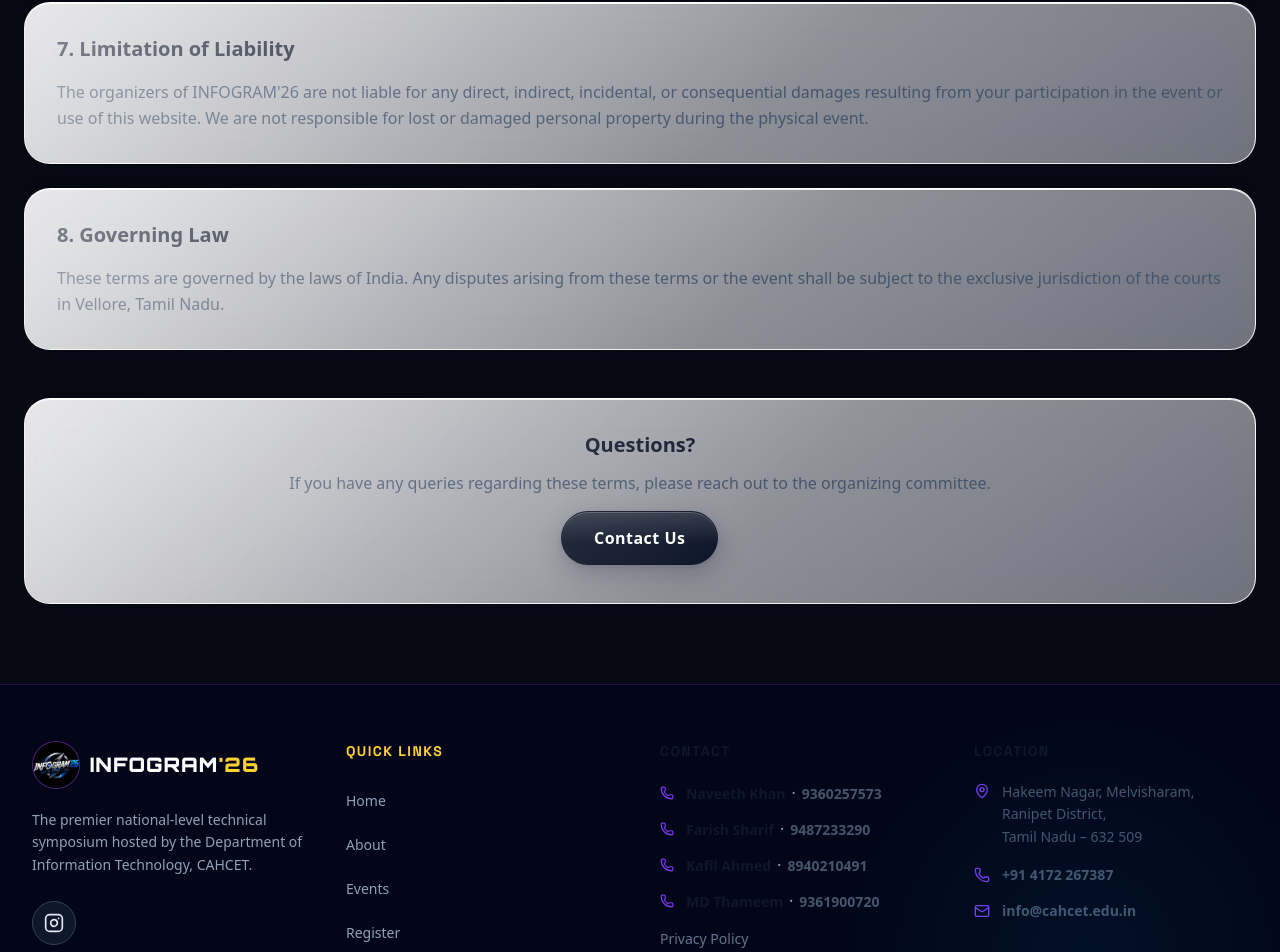
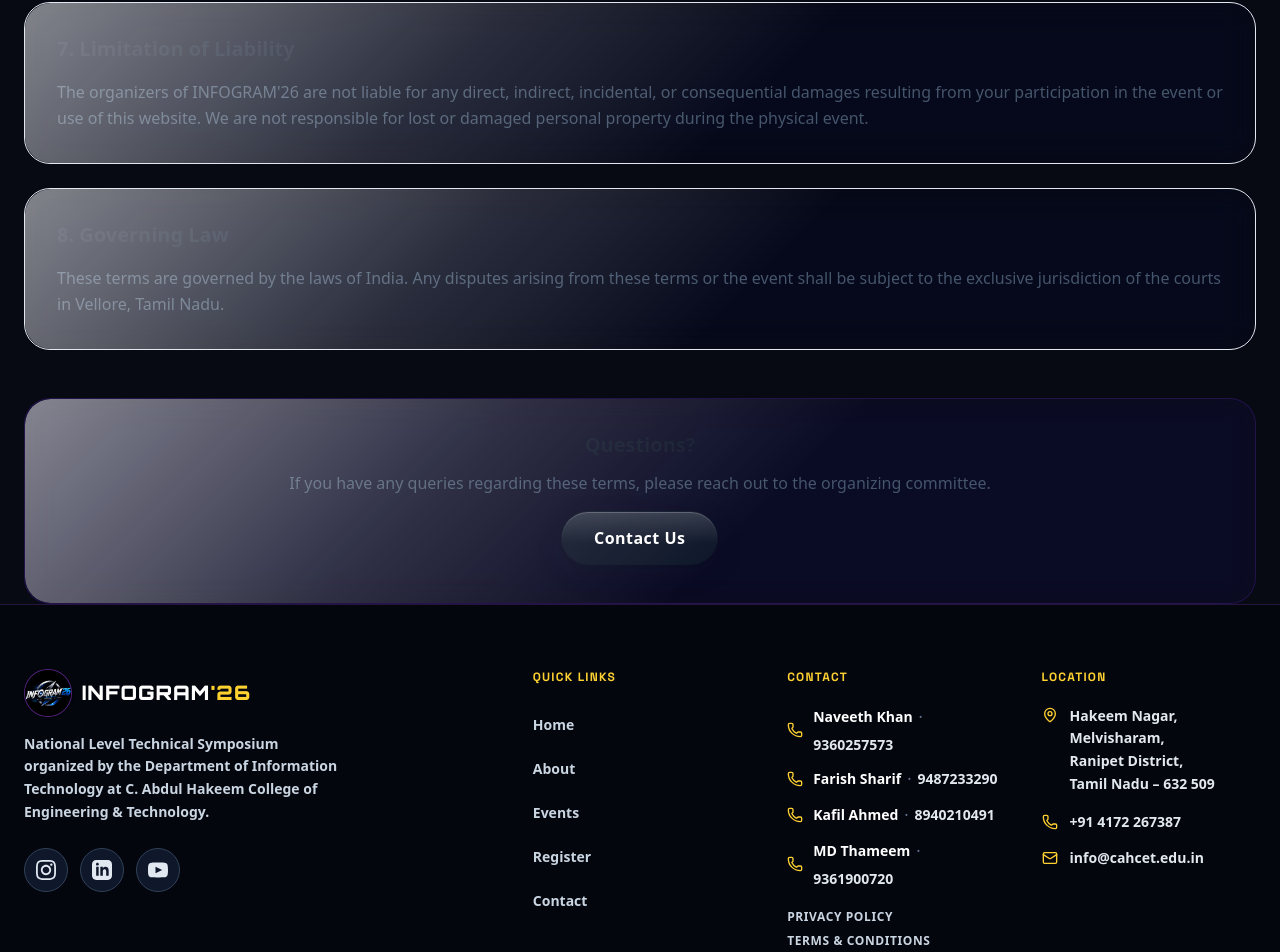
Before and after one commit to maithreyan12/INFOGRAM26, a Next.js app in the folder infogram26-app/: page /terms in a window 1280 px wide. Shown: the part 1799-2751 px from the top of the page. Built offline with nearby package versions, Linux system fonts and the light colour scheme; no server answers.

Commit message:
fix: resolve dark mode card background override and make Appziio developer credit 100% prominent & glowing

```diff
--- a/infogram26-app/src/app/globals.css
+++ b/infogram26-app/src/app/globals.css
@@ -244,30 +244,15 @@
 
 /* Premium card — Apple Light Liquid Glass */
 .glass-card {
-  background: linear-gradient(
-    145deg,
-    rgba(255, 255, 255, 0.82) 0%,
-    rgba(255, 255, 255, 0.55) 60%,
-    rgba(241, 245, 249, 0.45) 100%
-  );
-  backdrop-filter: saturate(180%) blur(24px);
-  -webkit-backdrop-filter: saturate(180%) blur(24px);
-  border: 1px solid rgba(255, 255, 255, 0.85);
-  border-top: 1px solid rgba(255, 255, 255, 1);
-  border-left: 1px solid rgba(255, 255, 255, 0.9);
-  box-shadow:
-    0 10px 35px rgba(15, 23, 42, 0.05),
-    0 2px 8px rgba(15, 23, 42, 0.03),
-    inset 0 1px 0 rgba(255, 255, 255, 0.9);
+  backdrop-filter: saturate(180%) blur(16px);
+  -webkit-backdrop-filter: saturate(180%) blur(16px);
   border-radius: 26px;
-  color: #0f172a;
   transition:
     transform 0.35s var(--spring),
     box-shadow 0.35s var(--ease-smooth),
     background 0.35s var(--ease-smooth),
     border-color 0.35s var(--ease-smooth);
   transform: translate3d(0, 0, 0);
-  backface-visibility: hidden;
   position: relative;
   overflow: hidden;
 }
--- a/infogram26-app/src/components/home/StatsSection.tsx
+++ b/infogram26-app/src/components/home/StatsSection.tsx
@@ -64,10 +64,10 @@ export default function StatsSection() {
                   damping: 24,
                 }}
                 style={{ willChange: 'transform, opacity', WebkitTapHighlightColor: 'transparent' }}
-                className={`glass-card p-4 sm:p-6 md:p-8 rounded-2xl flex flex-col items-center text-center cursor-default select-none border transition-all duration-300 ${
+                className={`p-4 sm:p-6 md:p-8 rounded-3xl flex flex-col items-center text-center cursor-default select-none border transition-all duration-300 ${
                   isDark
-                    ? 'bg-slate-900/85 border-purple-500/30 text-white shadow-2xl hover:border-purple-400/50'
-                    : 'bg-white/90 border-slate-200 text-slate-900 shadow-md hover:border-[#7c3aed]/30'
+                    ? 'bg-slate-900/95 border-purple-500/40 text-white shadow-2xl hover:border-purple-400/60'
+                    : 'bg-white border-slate-200 text-slate-950 shadow-xl hover:border-[#7c3aed]/40'
                 }`}
               >
                 <div className={`w-10 h-10 sm:w-12 sm:h-12 rounded-2xl ${stat.bg} border ${stat.border} flex items-center justify-center mb-3 sm:mb-4`}>
--- a/infogram26-app/src/components/layout/Footer.tsx
+++ b/infogram26-app/src/components/layout/Footer.tsx
@@ -2,20 +2,7 @@
 
 import Link from 'next/link';
 import { Mail, Phone, MapPin } from 'lucide-react';
-
 import { useTheme } from '@/context/ThemeContext';
-
-const socialLinks = [
-  {
-    label: 'Instagram',
-    href: 'https://www.instagram.com/infogram_2k26?utm_source=qr&igsh=N2JqNW5zOWF0cHIw',
-    icon: (
-      <svg className="w-5 h-5" viewBox="0 0 24 24" fill="none" stroke="currentColor" strokeWidth="2" strokeLinecap="round" strokeLinejoin="round">
-        <rect x="2" y="2" width="20" height="20" rx="5" ry="5" /><path d="M16 11.37A4 4 0 1 1 12.63 8 4 4 0 0 1 16 11.37z" /><line x1="17.5" y1="6.5" x2="17.51" y2="6.5" />
-      </svg>
-    ),
-  },
-];
 
 const quickLinks = [
   { name: 'Home', path: '/' },
@@ -25,11 +12,6 @@ const quickLinks = [
   { name: 'Contact', path: '/contact' },
 ];
 
-const legalLinks = [
-  { name: 'Privacy Policy', path: '/privacy-policy' },
-  { name: 'Terms & Conditions', path: '/terms' },
-];
-
 const contactPersons = [
   { name: 'Naveeth Khan', phone: '9360257573' },
   { name: 'Farish Sharif', phone: '9487233290' },
@@ -37,28 +19,55 @@ const contactPersons = [
   { name: 'MD Thameem', phone: '9361900720' },
 ];
 
-const officials = [
-  { title: 'Chief Patron', names: ['Janab Dr. S. Ziauddeen Ahmed, Chairman', 'Janab V. Mohammed Rizwanullah, Correspondent'] },
-  { title: 'Patron', names: ['Dr. M. Sasikumar, Principal', 'Dr. A. Md Muzaffar Hussain, Vice-Principal'] },
-  { title: 'HOD', names: ['Dr. S. Umamaheswari, Prof & Head/IT'] },
-  { title: 'Convenors', names: ['Mr. M. Mohamed Rafee, AP/IT', 'Mr. I. Abdulla, AP/IT'] },
-  { title: 'Student Coordinators', names: ['Final Year IT Students'] },
+const legalLinks = [
+  { name: 'Privacy Policy', path: '/privacy-policy' },
+  { name: 'Terms & Conditions', path: '/terms' },
+];
+
+const socialLinks = [
+  {
+    label: 'Instagram',
+    href: 'https://instagram.com',
+    icon: (
+      <svg className="w-5 h-5 fill-current" viewBox="0 0 24 24">
+        <path d="M12 2.163c3.204 0 3.584.012 4.85.07 3.252.148 4.771 1.691 4.919 4.919.058 1.265.069 1.645.069 4.849 0 3.205-.012 3.584-.069 4.849-.149 3.225-1.664 4.771-4.919 4.919-1.266.058-1.644.07-4.85.07-3.204 0-3.584-.012-4.849-.07-3.26-.149-4.771-1.699-4.919-4.92-.058-1.265-.07-1.644-.07-4.849 0-3.204.013-3.583.07-4.849.149-3.227 1.664-4.771 4.919-4.919 1.266-.057 1.645-.069 4.849-.069zm0-2.163c-3.259 0-3.667.014-4.947.072-4.358.2-6.78 2.618-6.98 6.98-.059 1.281-.073 1.689-.073 4.948 0 3.259.014 3.668.072 4.948.2 4.358 2.618 6.78 6.98 6.98 1.281.058 1.689.072 4.948.072 3.259 0 3.668-.014 4.948-.072 4.354-.2 6.782-2.618 6.979-6.98.059-1.28.073-1.689.073-4.948 0-3.259-.014-3.667-.072-4.947-.196-4.354-2.617-6.78-6.979-6.98-1.281-.059-1.69-.073-4.949-.073zm0 5.838c-3.403 0-6.162 2.759-6.162 6.162s2.759 6.163 6.162 6.163 6.162-2.759 6.162-6.163c0-3.403-2.759-6.162-6.162-6.162zm0 10.162c-2.209 0-4-1.79-4-4 0-2.209 1.791-4 4-4s4 1.791 4 4c0 2.21-1.791 4-4 4zm6.406-11.845c-.796 0-1.441.645-1.441 1.44s.645 1.44 1.441 1.44c.795 0 1.439-.645 1.439-1.44s-.644-1.44-1.439-1.44z" />
+      </svg>
+    ),
+  },
+  {
+    label: 'LinkedIn',
+    href: 'https://linkedin.com',
+    icon: (
+      <svg className="w-5 h-5 fill-current" viewBox="0 0 24 24">
+        <path d="M19 0h-14c-2.761 0-5 2.239-5 5v14c0 2.761 2.239 5 5 5h14c2.762 0 5-2.239 5-5v-14c0-2.761-2.238-5-5-5zm-11 19h-3v-11h3v11zm-1.5-12.268c-.966 0-1.75-.79-1.75-1.764s.784-1.764 1.75-1.764 1.75.79 1.75 1.764-.783 1.764-1.75 1.764zm13.5 12.268h-3v-5.604c0-3.368-4-3.113-4 0v5.604h-3v-11h3v1.765c1.396-2.586 7-2.777 7 2.476v6.759z" />
+      </svg>
+    ),
+  },
+  {
+    label: 'YouTube',
+    href: 'https://youtube.com',
+    icon: (
+      <svg className="w-5 h-5 fill-current" viewBox="0 0 24 24">
+        <path d="M19.615 3.184c-3.604-.246-11.631-.245-15.23 0-3.897.266-4.356 2.62-4.385 8.816.029 6.185.484 8.549 4.385 8.816 3.6.245 11.626.246 15.23 0 3.897-.266 4.356-2.62 4.385-8.816-.029-6.185-.484-8.549-4.385-8.816zm-10.615 12.816v-8l8 3.993-8 4.007z" />
+      </svg>
+    ),
+  },
 ];
 
 export default function Footer() {
-  const currentYear = new Date().getFullYear();
+  const currentYear = 2026;
   const { theme } = useTheme();
   const isDark = theme === 'dark';
 
   return (
-    <footer className={`border-t transition-colors duration-500 mt-20 ${
-      isDark ? 'border-purple-500/20 bg-slate-950 text-slate-300' : 'border-slate-200/80 bg-gradient-to-b from-transparent to-slate-100/70 text-slate-600'
+    <footer className={`pt-16 pb-12 border-t transition-colors duration-300 relative z-10 ${
+      isDark ? 'bg-[#04060e] border-purple-500/20 text-white' : 'bg-white border-slate-200 text-slate-950'
     }`}>
-      <div className="max-w-7xl mx-auto px-4 sm:px-6 lg:px-8 py-14">
-        <div className="grid grid-cols-1 sm:grid-cols-2 lg:grid-cols-4 gap-10 mb-12">
+      <div className="container-xl mx-auto px-4">
+        <div className="grid grid-cols-1 md:grid-cols-2 lg:grid-cols-5 gap-10 pb-12">
 
-          {/* Brand */}
-          <div className="sm:col-span-2 lg:col-span-1 space-y-5">
+          {/* Brand Info */}
+          <div className="lg:col-span-2 space-y-4">
             <Link
               href="/"
               className="flex items-center gap-2.5 group w-fit"
@@ -76,15 +85,16 @@ export default function Footer() {
                   className="w-full h-full object-cover rounded-full transform scale-105"
                 />
               </div>
-              <span className={`text-xl font-black tracking-wider ${isDark ? 'text-white' : 'text-slate-900'}`} style={{ fontFamily: 'var(--font-display)' }}>
+              <span className={`text-xl font-black tracking-wider ${isDark ? 'text-white' : 'text-slate-950'}`} style={{ fontFamily: 'var(--font-display)' }}>
                 INFOGRAM<span className={isDark ? 'text-amber-300' : 'text-[#7c3aed]'}>&apos;26</span>
               </span>
             </Link>
-            <p className={`text-sm leading-relaxed font-medium max-w-xs ${isDark ? 'text-slate-400' : 'text-slate-600'}`}>
-              The premier national-level technical symposium hosted by the Department of Information Technology, CAHCET.
+
+            <p className={`text-sm leading-relaxed font-bold max-w-xs ${isDark ? 'text-slate-300' : 'text-slate-800'}`}>
+              National Level Technical Symposium organized by the Department of Information Technology at C. Abdul Hakeem College of Engineering &amp; Technology.
             </p>
-            {/* Social Icons */}
-            <div className="flex items-center gap-3 pt-1">
+
+            <div className="flex items-center gap-3 pt-2">
               {socialLinks.map((s) => (
                 <a
                   key={s.label}
@@ -95,7 +105,7 @@ export default function Footer() {
                   className={`w-[44px] h-[44px] flex items-center justify-center rounded-full border transition-all duration-200 ${
                     isDark
                       ? 'bg-slate-900 border-slate-700 text-slate-200 hover:bg-purple-500/20 hover:text-amber-300 hover:border-amber-300/40'
-                      : 'bg-white border-slate-200 text-slate-700 hover:bg-[#7c3aed]/10 hover:text-[#7c3aed] hover:border-[#7c3aed]/40'
+                      : 'bg-slate-100 border-slate-300 text-slate-900 hover:bg-[#7c3aed]/10 hover:text-[#7c3aed] hover:border-[#7c3aed]/40'
                   }`}
                   style={{ WebkitTapHighlightColor: 'transparent' }}
                 >
@@ -107,14 +117,16 @@ export default function Footer() {
 
           {/* Quick Links */}
           <div>
-            <h3 className={`font-bold text-sm uppercase tracking-widest mb-5 ${isDark ? 'text-amber-300' : 'text-slate-900'}`} style={{ fontFamily: 'var(--font-heading)' }}>Quick Links</h3>
+            <h3 className={`font-black text-xs uppercase tracking-widest mb-5 ${isDark ? 'text-amber-300' : 'text-slate-950'}`} style={{ fontFamily: 'var(--font-heading)' }}>
+              Quick Links
+            </h3>
             <ul className="space-y-1">
               {quickLinks.map((link) => (
                 <li key={link.name}>
                   <Link
                     href={link.path}
-                    className={`min-h-[40px] flex items-center text-sm font-medium transition-colors ${
-                      isDark ? 'text-slate-400 hover:text-amber-300' : 'text-slate-600 hover:text-[#7c3aed]'
+                    className={`min-h-[40px] flex items-center text-sm font-black transition-colors ${
+                      isDark ? 'text-slate-300 hover:text-amber-300' : 'text-slate-900 hover:text-[#7c3aed]'
                     }`}
                     style={{ WebkitTapHighlightColor: 'transparent' }}
                   >
@@ -127,17 +139,21 @@ export default function Footer() {
 
           {/* Contact Persons */}
           <div>
-            <h3 className="text-slate-900 font-bold text-sm uppercase tracking-widest mb-5" style={{ fontFamily: 'var(--font-heading)' }}>Contact</h3>
+            <h3 className={`font-black text-xs uppercase tracking-widest mb-5 ${isDark ? 'text-amber-300' : 'text-slate-950'}`} style={{ fontFamily: 'var(--font-heading)' }}>
+              Contact
+            </h3>
             <ul className="space-y-3">
               {contactPersons.map((person) => (
-                <li key={person.name} className="flex items-center gap-3">
-                  <Phone className="w-3.5 h-3.5 text-[#7c3aed] shrink-0" />
-                  <div>
-                    <span className="text-sm text-slate-900 font-bold">{person.name}</span>
-                    <span className="text-slate-400 mx-1.5">·</span>
+                <li key={person.name} className="flex items-center gap-2.5">
+                  <Phone className={`w-4 h-4 shrink-0 ${isDark ? 'text-amber-300' : 'text-[#7c3aed]'}`} />
+                  <div className="flex items-center gap-1.5 flex-wrap">
+                    <span className={`text-sm font-black ${isDark ? 'text-white' : 'text-slate-950'}`}>{person.name}</span>
+                    <span className={isDark ? 'text-slate-500' : 'text-slate-400'}>·</span>
                     <a
                       href={`tel:+91${person.phone}`}
-                      className="text-sm text-slate-600 hover:text-[#7c3aed] font-semibold transition-colors"
+                      className={`text-sm font-black transition-colors ${
+                        isDark ? 'text-slate-200 hover:text-amber-300' : 'text-slate-900 hover:text-[#7c3aed]'
+                      }`}
                       style={{ WebkitTapHighlightColor: 'transparent' }}
                     >
                       {person.phone}
@@ -146,12 +162,14 @@ export default function Footer() {
                 </li>
               ))}
             </ul>
-            <div className="mt-4 space-y-2">
+            <div className="mt-5 space-y-2">
               {legalLinks.map((link) => (
                 <Link
                   key={link.name}
                   href={link.path}
-                  className="block text-sm text-slate-500 hover:text-[#7c3aed] font-medium transition-colors"
+                  className={`block text-xs font-black uppercase tracking-wider transition-colors ${
+                    isDark ? 'text-slate-300 hover:text-amber-300' : 'text-slate-800 hover:text-[#7c3aed]'
+                  }`}
                   style={{ WebkitTapHighlightColor: 'transparent' }}
                 >
                   {link.name}
@@ -162,31 +180,37 @@ export default function Footer() {
 
           {/* Location */}
           <div>
-            <h3 className="text-slate-900 font-bold text-sm uppercase tracking-widest mb-5" style={{ fontFamily: 'var(--font-heading)' }}>Location</h3>
+            <h3 className={`font-black text-xs uppercase tracking-widest mb-5 ${isDark ? 'text-amber-300' : 'text-slate-950'}`} style={{ fontFamily: 'var(--font-heading)' }}>
+              Location
+            </h3>
             <ul className="space-y-4">
               <li className="flex items-start gap-3">
-                <MapPin className="w-4 h-4 text-[#7c3aed] shrink-0 mt-0.5" />
-                <span className="text-sm text-slate-600 font-medium leading-relaxed">
+                <MapPin className={`w-4 h-4 shrink-0 mt-0.5 ${isDark ? 'text-amber-300' : 'text-[#7c3aed]'}`} />
+                <span className={`text-sm font-black leading-relaxed ${isDark ? 'text-slate-200' : 'text-slate-900'}`}>
                   Hakeem Nagar, Melvisharam,<br />
                   Ranipet District,<br />
                   Tamil Nadu – 632 509
                 </span>
               </li>
               <li className="flex items-center gap-3">
-                <Phone className="w-4 h-4 text-[#7c3aed] shrink-0" />
+                <Phone className={`w-4 h-4 shrink-0 ${isDark ? 'text-amber-300' : 'text-[#7c3aed]'}`} />
                 <a
                   href="tel:+914172267387"
-                  className="text-sm text-slate-600 hover:text-[#7c3aed] font-semibold transition-colors"
+                  className={`text-sm font-black transition-colors ${
+                    isDark ? 'text-slate-200 hover:text-amber-300' : 'text-slate-900 hover:text-[#7c3aed]'
+                  }`}
                   style={{ WebkitTapHighlightColor: 'transparent' }}
                 >
                   +91 4172 267387
                 </a>
               </li>
               <li className="flex items-center gap-3">
-                <Mail className="w-4 h-4 text-[#7c3aed] shrink-0" />
+                <Mail className={`w-4 h-4 shrink-0 ${isDark ? 'text-amber-300' : 'text-[#7c3aed]'}`} />
                 <a
                   href="mailto:info@cahcet.edu.in"
-                  className="text-sm text-slate-600 hover:text-[#7c3aed] font-semibold transition-colors"
+                  className={`text-sm font-black transition-colors ${
+                    isDark ? 'text-slate-200 hover:text-amber-300' : 'text-slate-900 hover:text-[#7c3aed]'
+                  }`}
                   style={{ WebkitTapHighlightColor: 'transparent' }}
                 >
                   info@cahcet.edu.in
@@ -197,16 +221,22 @@ export default function Footer() {
 
         </div>
 
-        {/* Bottom bar */}
-        <div className="pt-8 border-t border-slate-200/80 flex flex-col sm:flex-row items-center justify-between gap-3 text-xs text-slate-500 font-medium">
+        {/* Bottom bar - 100% PROMINENT DEVELOPER CREDIT FOR APPZIIO */}
+        <div className={`pt-8 border-t flex flex-col sm:flex-row items-center justify-between gap-4 text-xs font-black ${
+          isDark ? 'border-slate-800 text-slate-300' : 'border-slate-300 text-slate-800'
+        }`}>
           <p>© {currentYear} INFOGRAM&apos;26 · Department of Information Technology, CAHCET. All rights reserved.</p>
-          <p>
-            Designed &amp; Developed by{' '}
+          <p className="flex items-center gap-1.5 text-sm font-black">
+            <span>Designed &amp; Developed by</span>
             <a
               href="https://appziio.com"
               target="_blank"
               rel="noopener noreferrer"
-              className="text-[#7c3aed] hover:text-[#6d28d9] font-bold transition-colors"
+              className={`font-black text-sm uppercase tracking-widest transition-all px-2.5 py-1 rounded-full border ${
+                isDark
+                  ? 'bg-purple-500/20 text-amber-300 border-purple-500/40 hover:bg-purple-500/30 drop-shadow-[0_0_12px_rgba(252,211,77,0.6)]'
+                  : 'bg-[#7c3aed]/10 text-[#7c3aed] border-[#7c3aed]/30 hover:bg-[#7c3aed]/20 shadow-xs'
+              }`}
               style={{ WebkitTapHighlightColor: 'transparent' }}
             >
               Appziio
```
